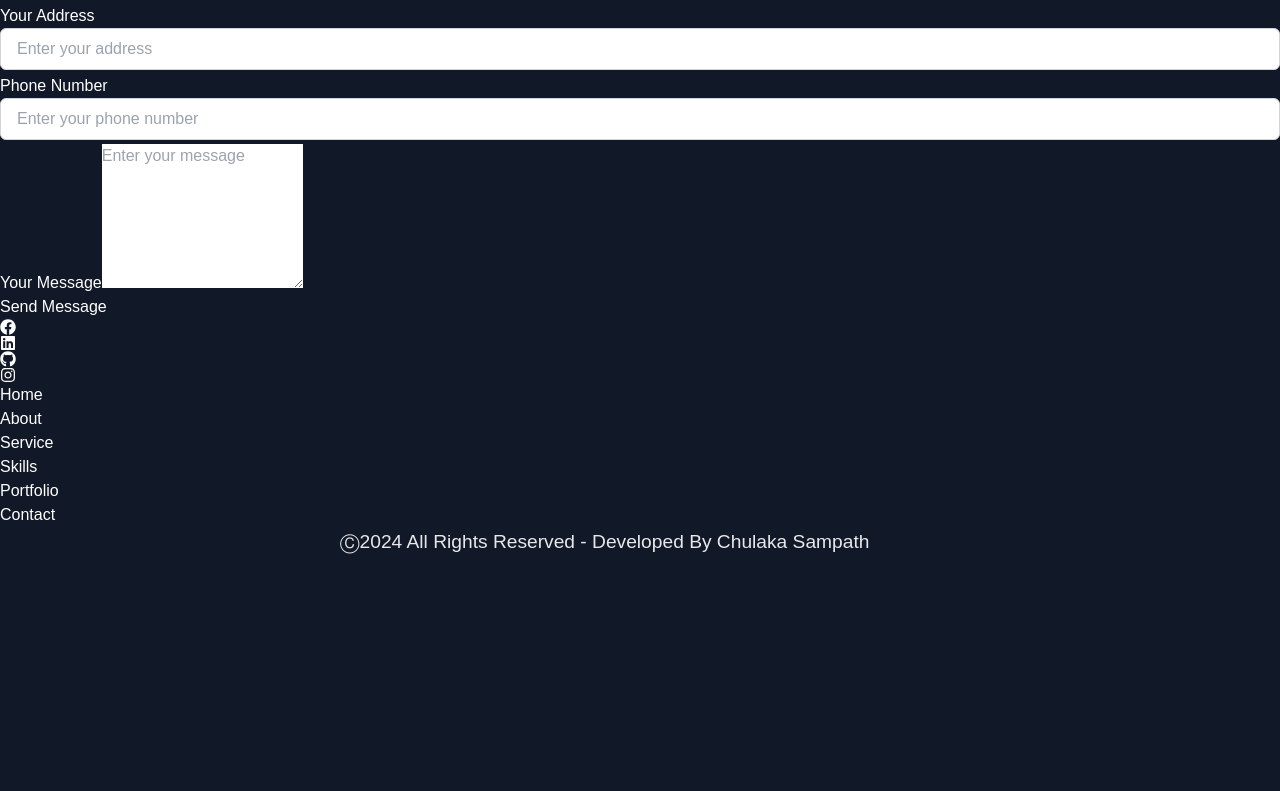
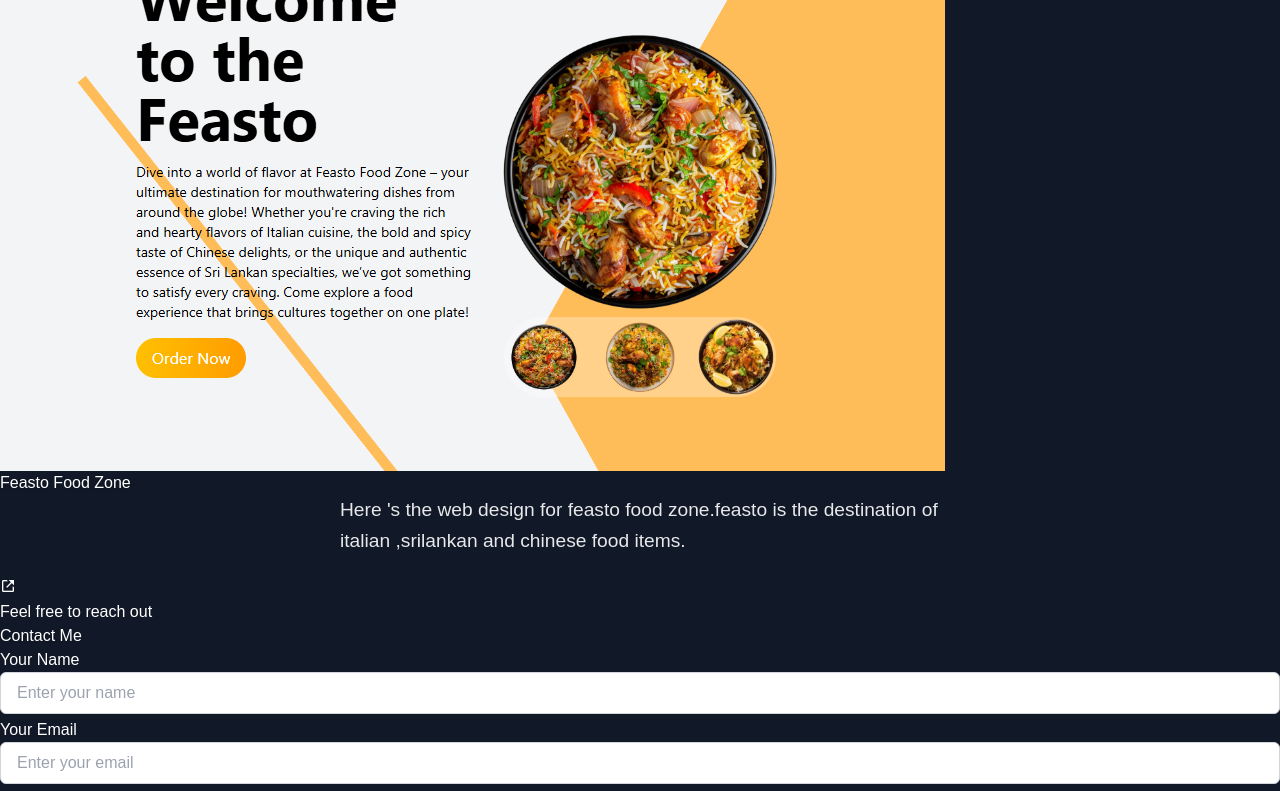
Before and after one commit to chulakasam/Portfolio-React, a React (Vite) app: page / in a window 1280 px wide. Shown: the part 11128-11919 px from the top of the page. Before the commit the page ends 11706 px from the top, so only its background shows below. Built offline with nearby package versions, Linux system fonts and the light colour scheme.

Commit message:
add new project

```diff
--- a/src/components/Portfolio.tsx
+++ b/src/components/Portfolio.tsx
@@ -127,6 +127,22 @@
                             </a>
                         </div>
                     </div>
+                    {/* 08 */}
+                    <div className="port-box mix webapp bg-gray-800 p-6 rounded-lg shadow-lg hover:shadow-xl transition duration-300">
+                        <div className="port-image mb-4">
+                            <img src="feasto food zone.png" alt="Web App" className="w-full h-48 object-cover rounded-md" />
+                        </div>
+                        <div className="port-content">
+                            <h3 className="text-2xl font-semibold text-white">Feasto Food Zone</h3>
+                            <p className="text-gray-400 mt-2">
+                                Here 's the web design for feasto food zone.feasto is the destination of italian ,srilankan and chinese food items.
+                            </p>
+                            <a href="https://github.com/chulakasam/Feasto-food.git" className="text-teal-500 mt-4 inline-block">
+                                <i className='bx bx-link-external'></i>
+                            </a>
+
+                        </div>
+                    </div>
                 </div>
             </div>
         </section>
```
Also changed, not shown: public/feasto food zone.png (added).
